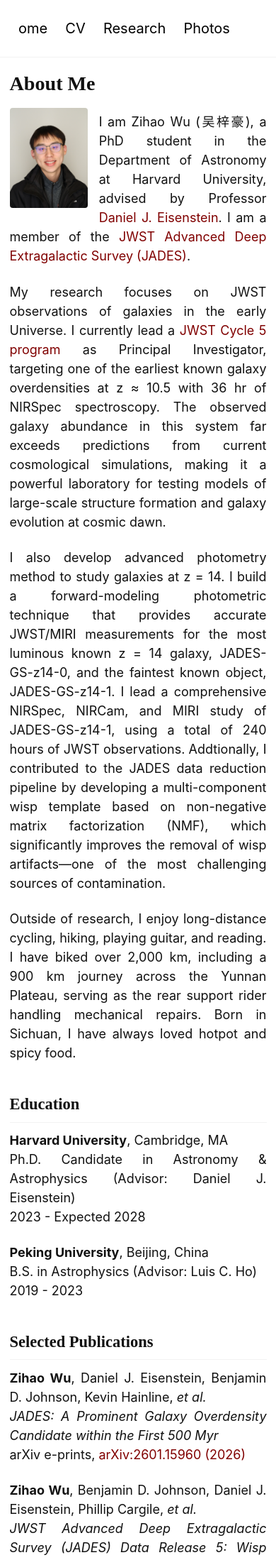
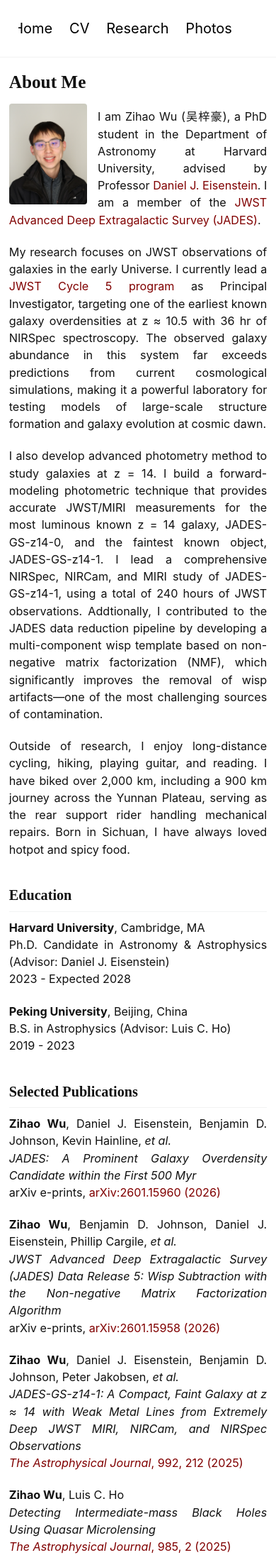
Before and after one commit to zihaowu-astro/zihaowu-astro.github.io, a Jekyll site: the page built from index.md, in a window 390 px wide. Shown: the top 2198 px of the page at 71% size. Built offline with Jekyll 4.4.1, drawn with Linux system fonts in a browser that asks for light colours; cached includes are drawn as plain includes.

Commit message:
update font size

```diff
--- a/_sass/_custom.scss
+++ b/_sass/_custom.scss
@@ -306,7 +306,7 @@
   }
 
   html {
-    font-size: 18px;
+    font-size: 17px;
   }
 
   #main,
@@ -372,14 +372,14 @@
   .author__bio,
   .sidebar p,
   .sidebar li {
-    font-size: 1.05em;
+    font-size: 1em;
   }
 
   .page__content,
   .page__content p,
   .page__content li,
   .page__content dl {
-    font-size: 1rem;
+    font-size: 0.95rem;
   }
 
   .mobile-about .sidebar {
--- a/assets/css/custom.scss
+++ b/assets/css/custom.scss
@@ -297,7 +297,7 @@
   }
 
   html {
-    font-size: 18px;
+    font-size: 17px;
   }
 
   #main,
@@ -363,14 +363,14 @@
   .author__bio,
   .sidebar p,
   .sidebar li {
-    font-size: 1.05em;
+    font-size: 1em;
   }
 
   .page__content,
   .page__content p,
   .page__content li,
   .page__content dl {
-    font-size: 1rem;
+    font-size: 0.95rem;
   }
 
   .mobile-about .sidebar {
```
Also changed, not shown: 5 other files.
